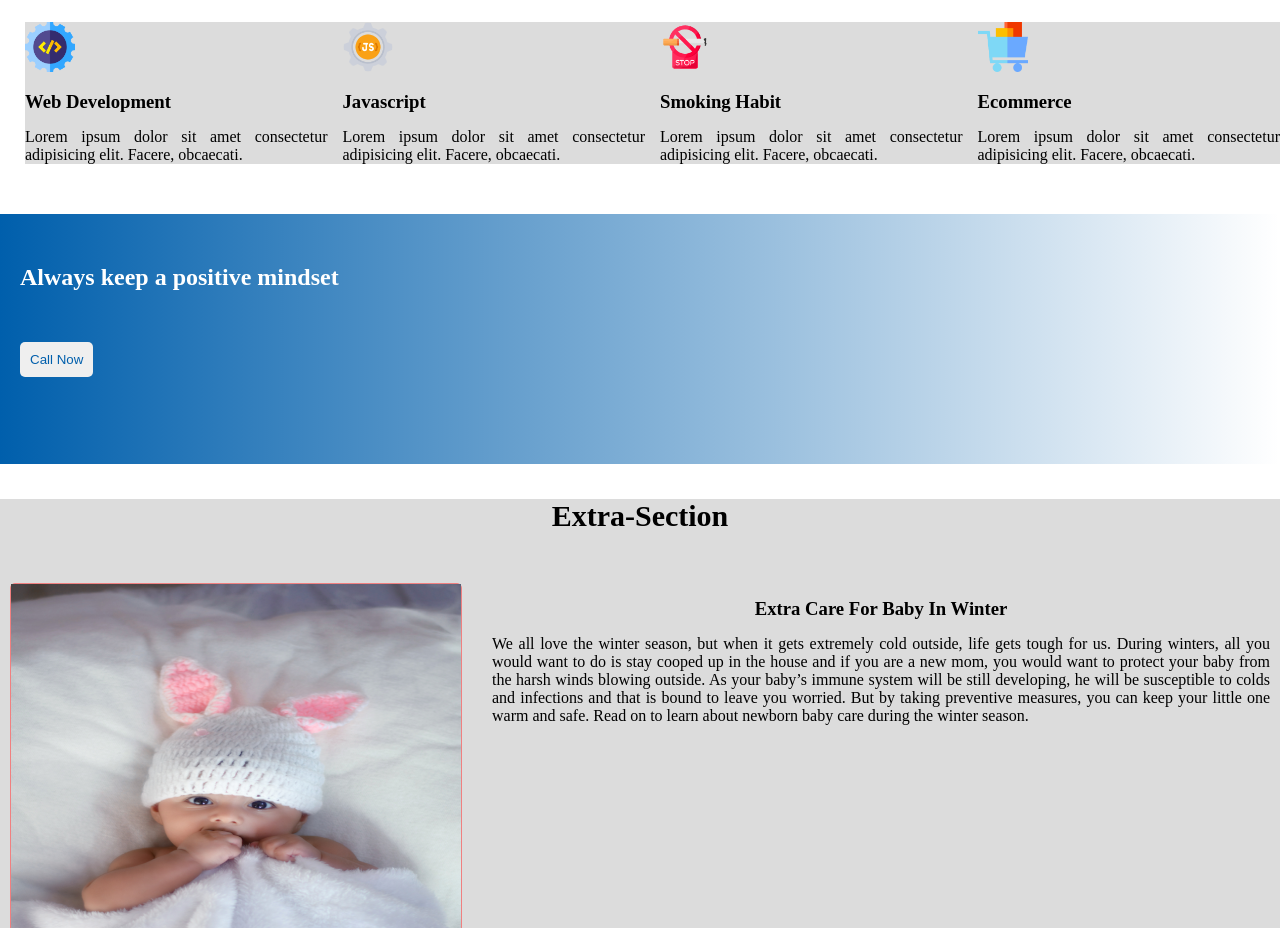
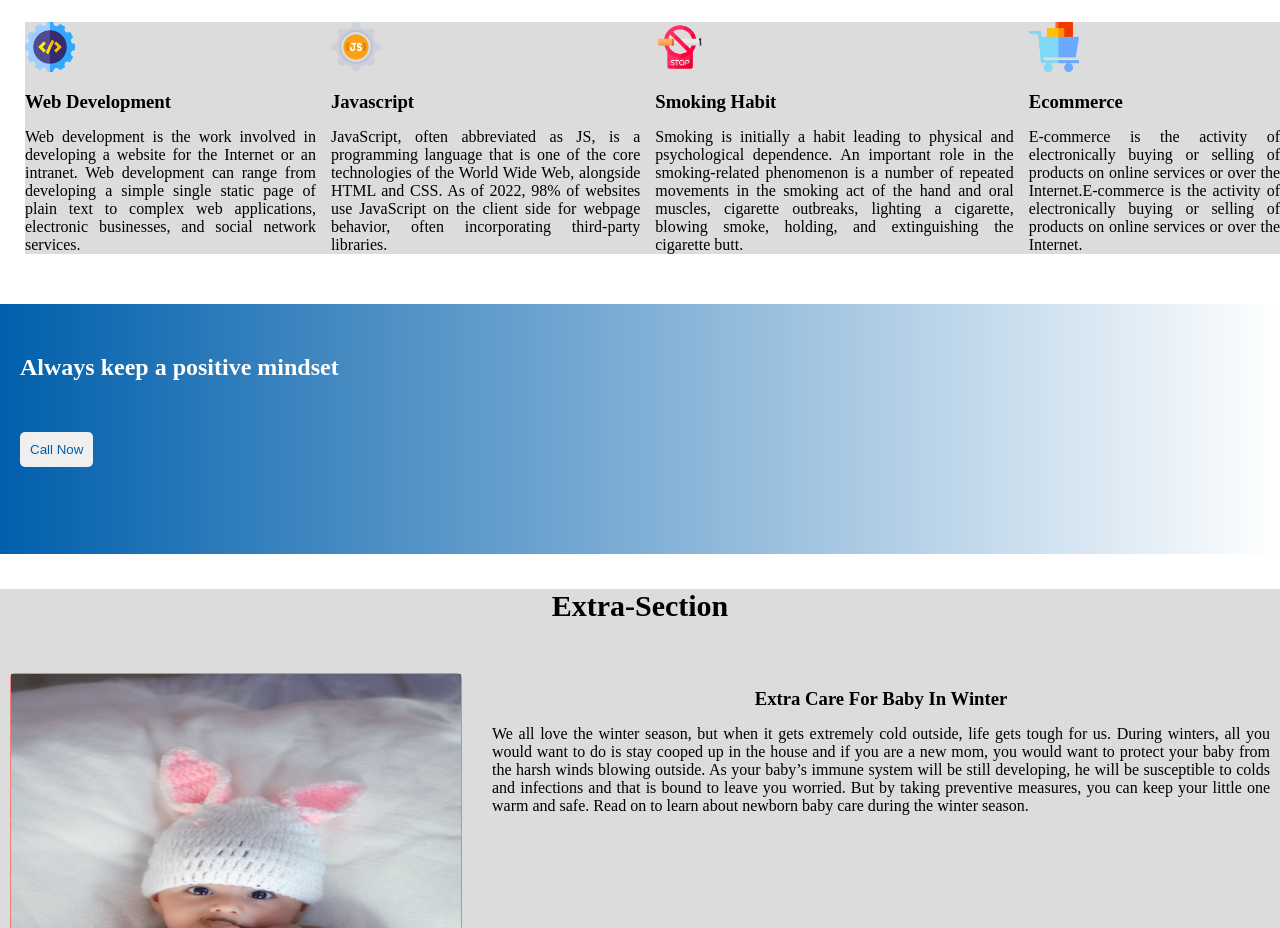
Before and after one commit to MuhammadEnamulHaque79/Lucky7_Assignment_1, a plain HTML site: page index.html in a window 1280 px wide. Shown: the part 1481-2409 px from the top of the page. Drawn offline with Linux system fonts and the light colour scheme.

Commit message:
last submition

```diff
--- a/index.html
+++ b/index.html
@@ -72,26 +72,22 @@
             <div>
                 <img src="images/icons/web.png" alt="img">
                 <h3 class="plan-img-title">Web Development</h3>
-                <p class="plan-text-description">Lorem ipsum dolor sit amet consectetur adipisicing elit. Facere,
-                    obcaecati.</p>
+                <p class="plan-text-description">Web development is the work involved in developing a website for the Internet or an intranet. Web development can range from developing a simple single static page of plain text to complex web applications, electronic businesses, and social network services.</p>
             </div>
             <div>
                 <img src="images/icons/js.png" alt="img">
                 <h3 class="plan-img-title">Javascript</h3>
-                <p class="plan-text-description">Lorem ipsum dolor sit amet consectetur adipisicing elit. Facere,
-                    obcaecati.</p>
+                <p class="plan-text-description">JavaScript, often abbreviated as JS, is a programming language that is one of the core technologies of the World Wide Web, alongside HTML and CSS. As of 2022, 98% of websites use JavaScript on the client side for webpage behavior, often incorporating third-party libraries.</p>
             </div>
             <div>
                 <img src="images/icons/smoke.png" alt="img">
                 <h3 class="plan-img-title">Smoking Habit</h3>
-                <p class="plan-text-description">Lorem ipsum dolor sit amet consectetur adipisicing elit. Facere,
-                    obcaecati.</p>
+                <p class="plan-text-description">Smoking is initially a habit leading to physical and psychological dependence. An important role in the smoking-related phenomenon is a number of repeated movements in the smoking act of the hand and oral muscles, cigarette outbreaks, lighting a cigarette, blowing smoke, holding, and extinguishing the cigarette butt.</p>
             </div>
             <div>
                 <img src="images/icons/ecom.png" alt="img">
                 <h3 class="plan-img-title">Ecommerce</h3>
-                <p class="plan-text-description">Lorem ipsum dolor sit amet consectetur adipisicing elit. Facere,
-                    obcaecati.</p>
+                <p class="plan-text-description">E-commerce is the activity of electronically buying or selling of products on online services or over the Internet.E-commerce is the activity of electronically buying or selling of products on online services or over the Internet.</p>
             </div>
 
         </section>
```
